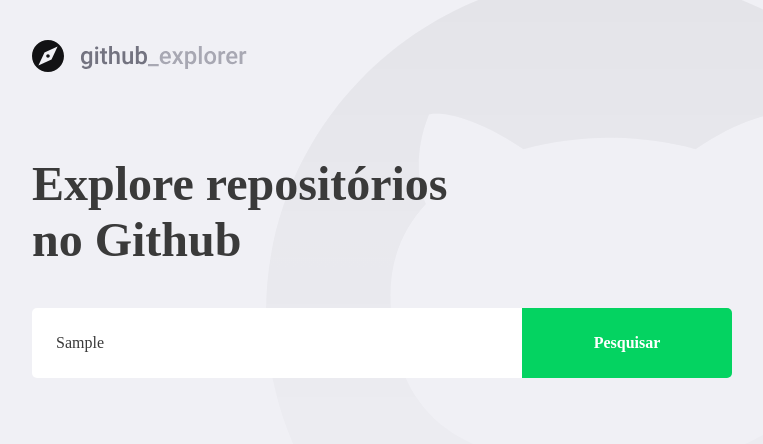
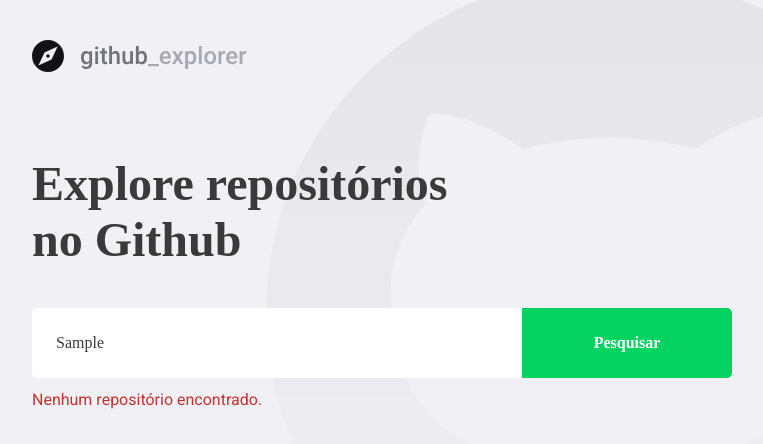
Before and after one commit to Scherpel/github-explorer, a React (Create React App) app in the folder github-explorer/: page / in a window 1280 px wide. Both pictures are taken after typing "Sample" into the empty fields and a click on the button "Pesquisar". Shown: the top 444 px of the page, without its empty margins (148-911 px from the left). Built offline with nearby package versions, Linux system fonts and the light colour scheme; no server answers.

Commit message:
Add new component to show error on screen

```diff
--- a/github-explorer/src/Dashboard/index.tsx
+++ b/github-explorer/src/Dashboard/index.tsx
@@ -1,5 +1,5 @@
 import React, { useState, FormEvent } from 'react';
-import { Title, Form, Repositories } from './styles'
+import { Title, Form, Repositories, Error } from './styles'
 import { FiChevronRight } from 'react-icons/fi'
 import logoImg from '../assets/logo.svg'
 import api from '../services/api'
@@ -17,18 +17,25 @@ const Dashboard: React.FC = () => {
     }
 
     const [newRepo, setNewRepo] = useState('');
+    const [inputErro, setInputErro] = useState('');
     const [repositories, setRepositories] = useState<Repository[]>([]);
 
     async function handleAddRepository(event: FormEvent<HTMLFormElement>): Promise<void> {
         event.preventDefault();
 
-        const response = await api.get<Repository>(`repos/${newRepo}`);
-
-        const repository = response.data;
-
-        setRepositories([...repositories, repository]);
-
-        setNewRepo('');
+        if(!newRepo) {
+            setInputErro('Por favor digite no campo o valor do autor/repositório.');
+            return;
+        }
+        try {
+            const response = await api.get<Repository>(`repos/${newRepo}`);
+            const repository = response.data;
+            setRepositories([...repositories, repository]);
+            setNewRepo('');
+            setInputErro('');
+        } catch(err) {
+            setInputErro('Nenhum repositório encontrado.');
+        }
     }
 
 
@@ -44,6 +51,7 @@ const Dashboard: React.FC = () => {
             />
             <button type="submit">Pesquisar</button>
         </Form>
+        {inputErro && <Error>{inputErro}</Error>}
         <Repositories>
             {
                 repositories.map( repository => (
--- a/github-explorer/src/Dashboard/styles.ts
+++ b/github-explorer/src/Dashboard/styles.ts
@@ -99,5 +99,11 @@ export const Repositories = styled.div`
                 color: #cbcbd6;
             }
     }
+`;
 
-`;
+export const Error = styled.span`
+    display: block;
+    color: #c53030;
+    margin-top: 12px;
+    font-family: Roboto, sans-serif;
+`
```
Also changed, not shown: 1 other file (tests, documents, lock files or other folders).
